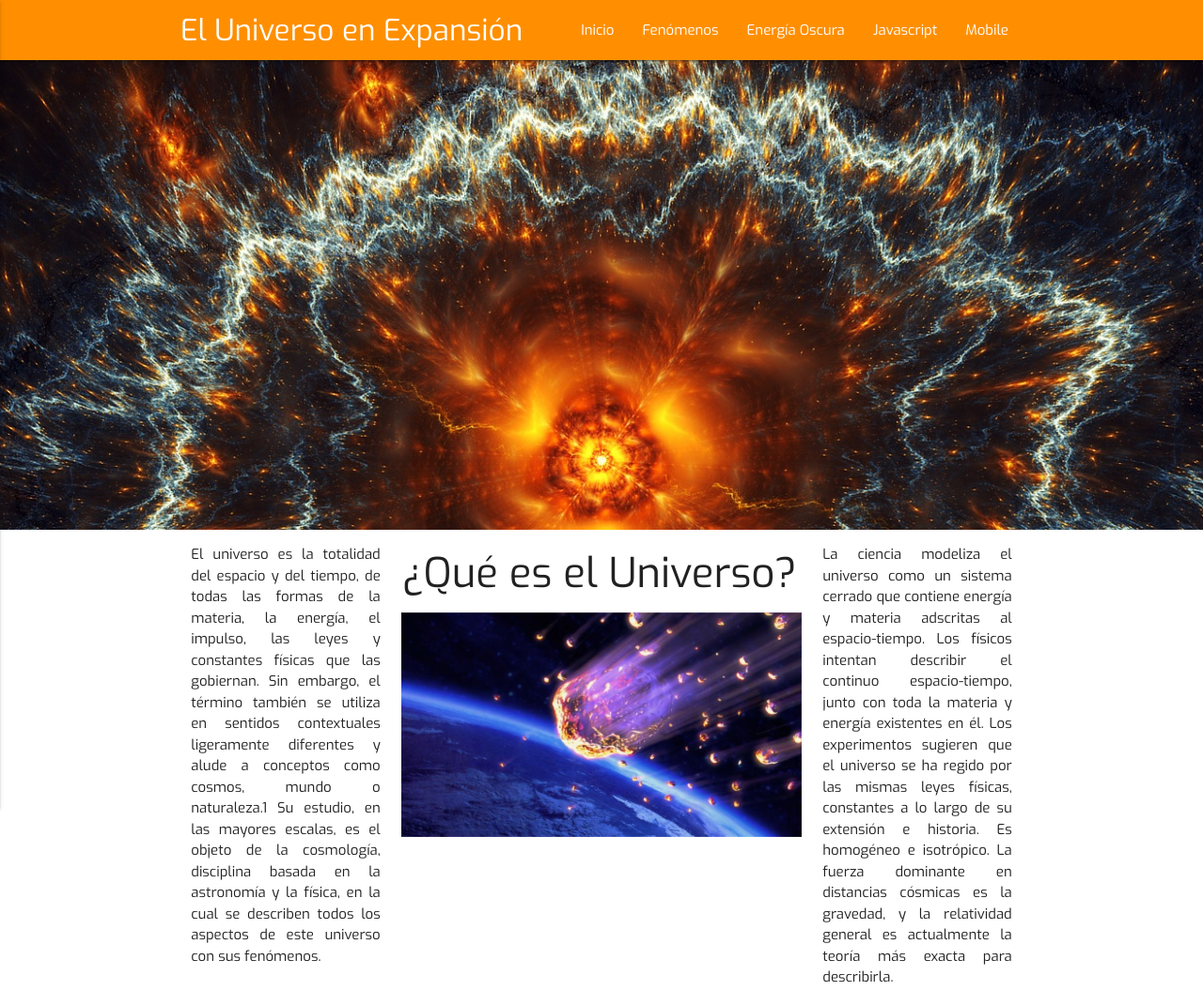
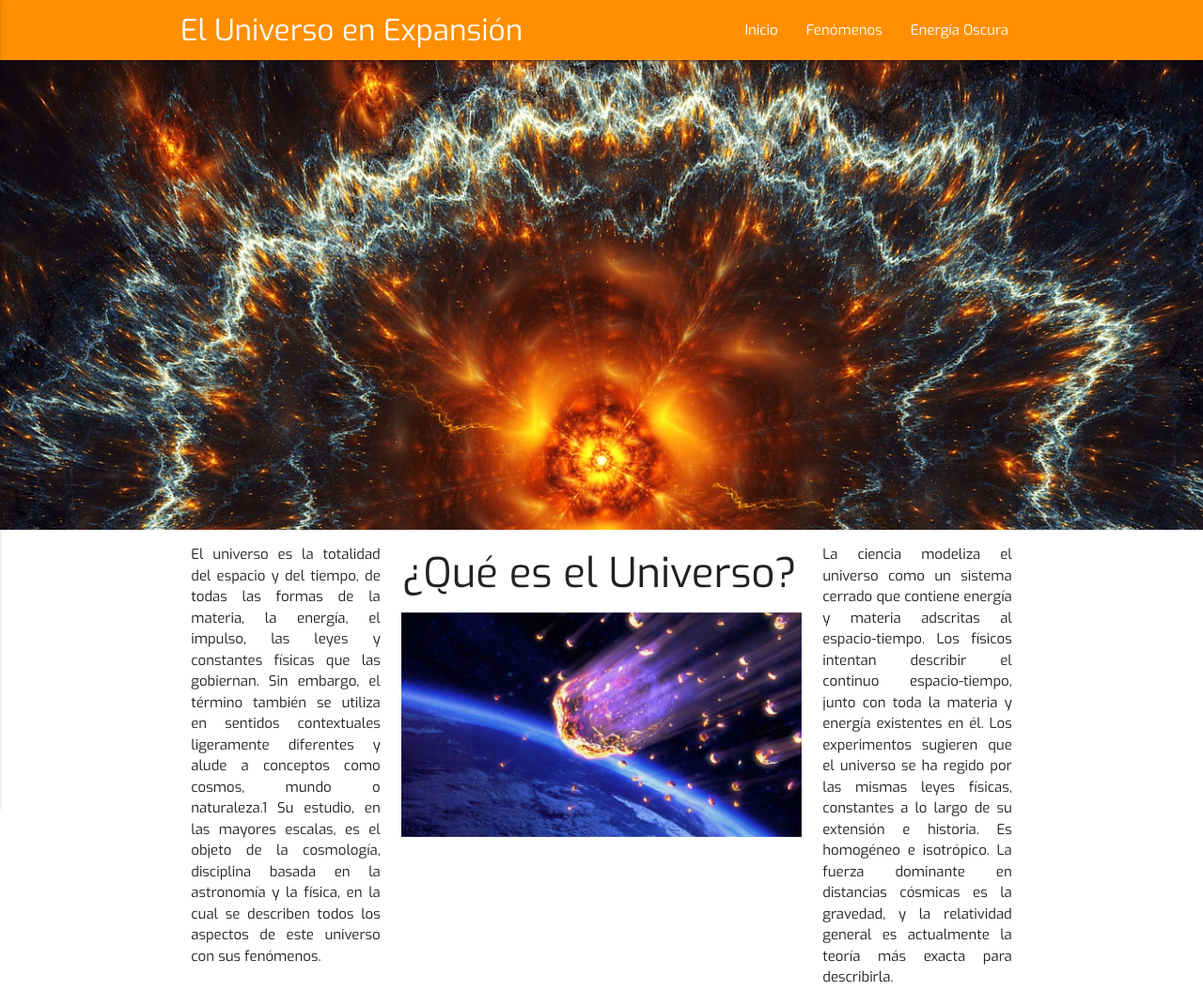
Before and after one commit to JulioSullivan/proyectoIntermedio, a plain HTML site: page index.html in a window 1280 px wide. Shown: the top 1055 px of the page at 94% size. Drawn offline with nearby package versions, Linux system fonts and the light colour scheme.

Commit message:
Me equivoque en el menu, lo corrijo xd

```diff
--- a/index.html
+++ b/index.html
@@ -26,15 +26,11 @@
 		    	<li><a href="index.html">Inicio</a></li>
 		      <li><a href="fenomenos.html">Fenómenos</a></li>
 		      <li><a href="oscura.html">Energía Oscura</a></li>
-		      <li><a href="collapsible.html">Javascript</a></li>
-		      <li><a href="mobile.html">Mobile</a></li>
 		    </ul>
 		    <ul class="side-nav" id="mobile-demo">
 		    	<li><a href="index.html">Inicio</a></li>
 		      <li><a href="fenomenos.html">Fenómenos</a></li>
 		      <li><a href="oscura.html">Energía Oscura</a></li>
-		      <li><a href="collapsible.html">Javascript</a></li>
-		      <li><a href="mobile.html">Mobile</a></li>
 		    </ul>
 		  </div>
 		</nav>
```
Also changed, not shown: fenomenos.html (+0 -3 lines), oscura.html (+1 -3 lines).
